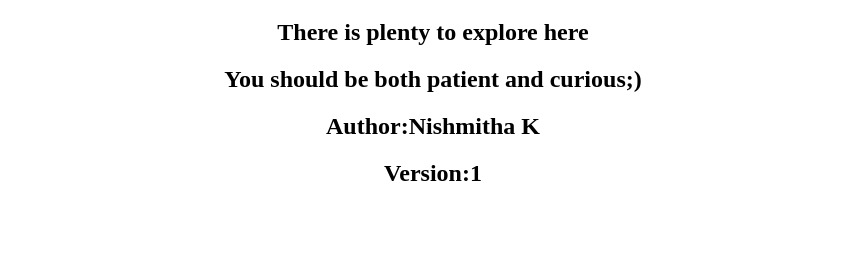
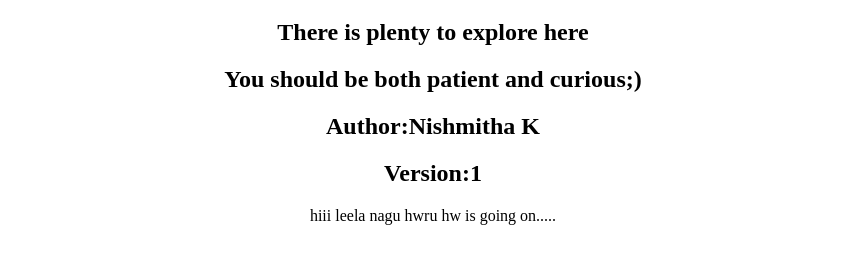
Before and after one commit to nishmitha162002/simplepage, a plain HTML site: page simplepage/index.html in a window 1280 px wide. Shown: the part 252-516 px from the top of the page, without its empty margins (207-1073 px from the left). Drawn offline with Linux system fonts and the light colour scheme.

Commit message:
added paragraph

```diff
--- a/simplepage/index.html
+++ b/simplepage/index.html
@@ -10,6 +10,7 @@
       <h2>You should be both patient and curious;)</h2>
       <h2>Author:Nishmitha K</h2>
       <h2>Version:1</h2>
+      <p>hiii leela nagu hwru hw is going on.....</p>
     </div>
   </body>
 </html>
```
